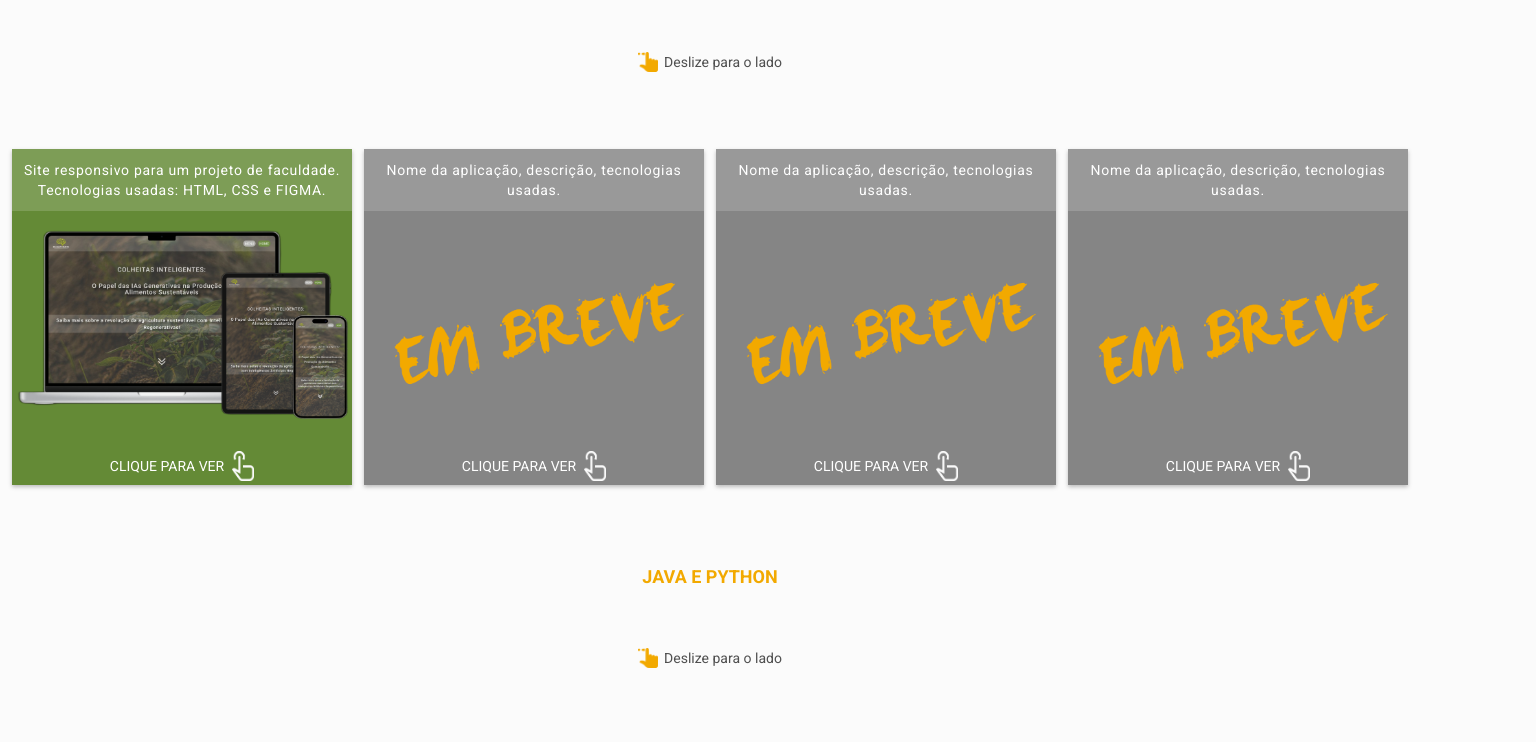
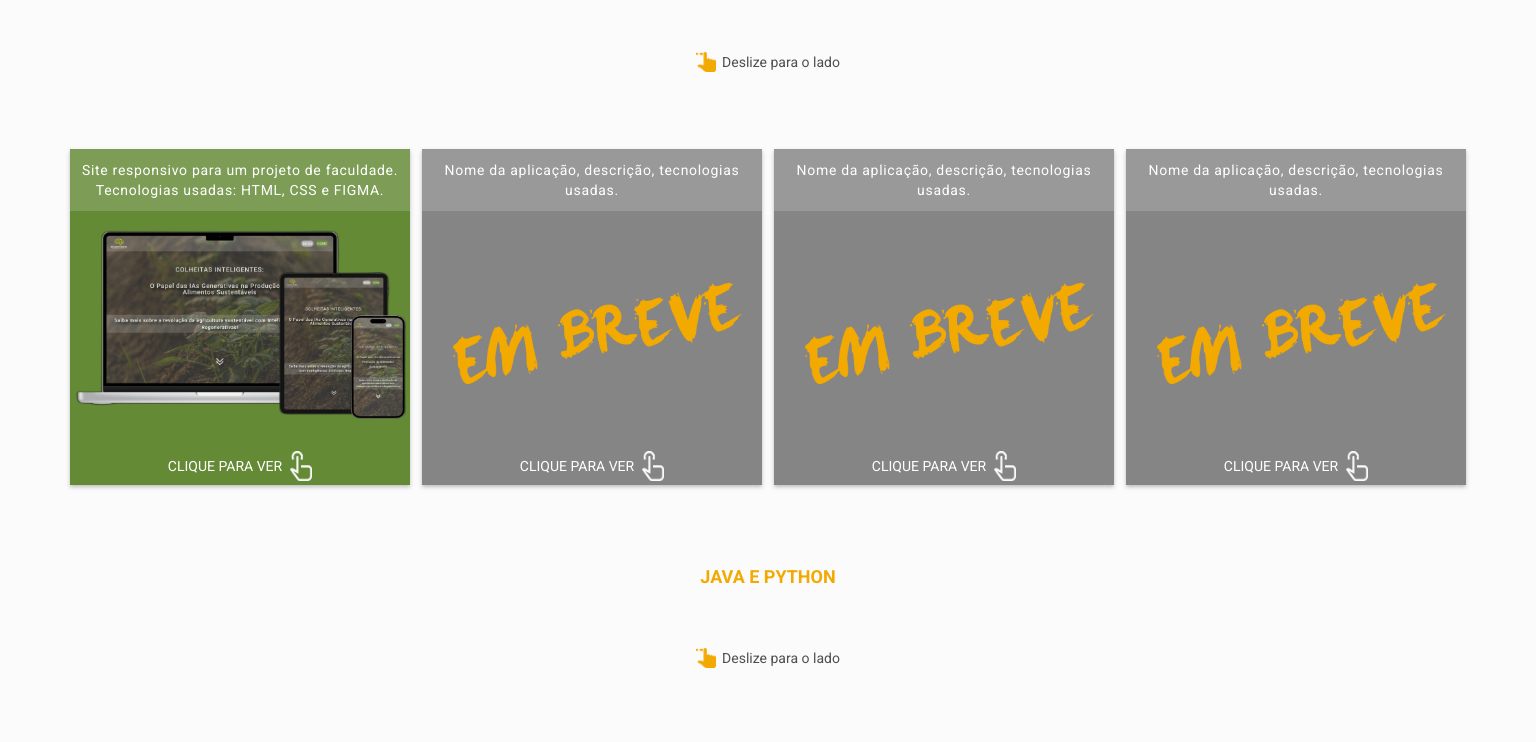
Before and after one commit to Rodrigo-001/Portfolio, a plain HTML site: page index.html in a window 1536 px wide. Shown: the part 2120-2862 px from the top of the page. Drawn offline with Linux system fonts and the light colour scheme.

Commit message:
Corrigido problema de alinhamento de main

```diff
--- a/css/styles.css
+++ b/css/styles.css
@@ -5,12 +5,14 @@ body {
     box-sizing: border-box;
     font-family: 'Roboto', sans-serif;
 }
+
 * {
     box-sizing: border-box;
     margin: 0;
     padding: 0;
     max-width: 100%;
 }
+
 /* ESTILOS PADRÃO */
 body {
     background-color: #fbfbfb;
@@ -18,27 +20,31 @@ body {
     min-width: 320px;
     max-width: 586px;
     flex-direction: column;
-    align-items: flex-start;
 }
+
 /* ESTILOS UNIVERSAIS */
 
 /* TEXTOS */
 h1 {
     font-size: 22px;
 }
+
 h2 {
     font-size: 20px;
     font-weight: 400;
     line-height: 33px
 }
+
 h3 {
     font-size: 18px;
     line-height: 33px;
 }
+
 p,
 a {
     font-size: 14px
 }
+
 /*SEÇÕES COM DISPLAY FLEX*/
 .secao-topo,
 .secao-sobre,
@@ -48,7 +54,8 @@ a {
 .secao-habilidades,
 .secao-projetos,
 .texto-deslize,
-.secao-contato,.links-contato,
+.secao-contato,
+.links-contato,
 .links-contato a,
 footer,
 .links-redes {
@@ -65,6 +72,7 @@ nav a,
 .apresentacao p {
     color: #292D32;
 }
+
 .secao-subtitulo p,
 .texto-do-item>p:nth-child(2),
 .texto-deslize p,
@@ -82,8 +90,8 @@ span {
 .secao-sobre,
 .secao-habilidades,
 .secao-projetos,
-.secao-contato,.links-contato
-footer {
+.secao-contato,
+.links-contato footer {
     text-align: center;
 }
 
@@ -97,9 +105,11 @@ footer {
     background: #F2A900;
     border-radius: 16px;
 }
+
 a {
     text-decoration: none;
 }
+
 .secao-resumo a p,
 .link-curriculo,
 .link-acompanhar p {
@@ -133,14 +143,17 @@ footer {
     right: 0;
     box-shadow: 0px 2px 4px 0px rgba(0, 0, 0, 0.25);
 }
+
 .logotipo {
     width: 91px;
     height: 25px;
     flex-shrink: 0;
 }
+
 .menu-navegacao {
     gap: 28px;
 }
+
 header nav a {
     text-align: center;
     font-style: normal;
@@ -148,6 +161,7 @@ header nav a {
     line-height: normal;
     padding: 2px;
 }
+
 header nav a:hover {
     background-color: #F2A900;
     border-radius: 6px;
@@ -162,6 +176,7 @@ header nav a:hover {
     width: 100%;
     color: #fff;
 }
+
 .capa-escura {
     padding: 0px 42px;
     flex-direction: column;
@@ -169,6 +184,7 @@ header nav a:hover {
     flex: 1 0 0;
     background: rgba(0, 0, 0, 0.62);
 }
+
 .secao-resumo {
     display: flex;
     flex-direction: column;
@@ -194,10 +210,12 @@ h1 {
     align-self: stretch;
     gap: 14px;
 }
+
 .subtitulo img {
     width: 58px;
     height: 18px;
 }
+
 #paragrafo-resumo {
     font-weight: 400;
     line-height: 167%;
@@ -216,13 +234,16 @@ h1 {
     border-radius: 8px;
     box-shadow: 1px 1px 4px 0px rgba(0, 0, 0, 0.25);
 }
+
 .apresentacao p {
     line-height: 23px;
     padding-top: 22px;
 }
+
 span {
     font-weight: bold;
 }
+
 .link-curriculo {
     padding: 8px;
     gap: 10px;
@@ -242,6 +263,7 @@ li,
 .texto-do-item {
     display: flex;
 }
+
 .lista-hardskills,
 .lista-softskills {
     width: 275px;
@@ -255,6 +277,7 @@ li,
     background: #FFF;
     box-shadow: 0px 1px 4px 0px rgba(0, 0, 0, 0.25);
 }
+
 .lista-hardskills li,
 .lista-softskills li {
     justify-content: flex-start;
@@ -262,11 +285,13 @@ li,
     gap: 8px;
     align-self: stretch;
 }
+
 .texto-do-item {
     flex-direction: column;
     justify-content: center;
     align-items: flex-start;
 }
+
 .secao-limitada {
     gap: 32px;
     display: flex;
@@ -279,6 +304,7 @@ li,
     padding-left: 0px;
     padding-right: 0px;
 }
+
 .texto-deslize {
     width: 191px;
     height: 25px;
@@ -297,6 +323,7 @@ li,
 .paragrafo-card {
     display: flex;
 }
+
 .carrosel-de-projetos {
     height: 382px;
     padding: 0px 12px;
@@ -305,6 +332,7 @@ li,
     align-self: stretch;
     overflow: scroll;
 }
+
 .card-projeto {
     min-width: 298px;
     max-width: 340px;
@@ -315,13 +343,16 @@ li,
     box-shadow: 0px 2px 4px 0px rgba(0, 0, 0, 0.25);
     background-color: #858585;
 }
+
 .card-projeto:hover {
     height: 334px;
     box-shadow: 1px 4px 10px;
 }
+
 .agricultura {
     background: #648A36;
 }
+
 .titulo-card {
     padding: 0px 10px;
     justify-content: center;
@@ -331,31 +362,37 @@ li,
     background: rgba(255, 255, 255, 0.16);
     height: 62px;
 }
+
 .titulo-card p,
 .paragrafo-card p {
     color: #fff;
 }
+
 .titulo-card p {
     text-align: center;
     text-shadow: 4px 4px 10px 0px rgba(0, 0, 0, 0.25);
     line-height: 20.046px;
     letter-spacing: 0.7px;
 }
+
 .link-projeto {
     height: 100%;
     flex-direction: column;
     justify-content: space-between;
 }
+
 .paragrafo-card img {
     /*ÍCONE CLIQUE*/
     width: 22px;
 }
+
 .paragrafo-card {
     padding-bottom: 4px;
     justify-content: center;
     align-items: center;
     gap: 8px;
 }
+
 .link-acompanhar {
     padding: 6px 8px;
     gap: 8px;
@@ -365,11 +402,13 @@ li,
 .secao-contato {
     box-shadow: 1px 1px 4px 0px rgba(0, 0, 0, 0.25);
 }
-.links-contato{
+
+.links-contato {
     flex-wrap: wrap;
     gap: 22px;
     padding: 32px 0;
 }
+
 .links-contato a {
     flex-direction: column;
     height: 138.333px;
@@ -392,9 +431,11 @@ li,
 footer {
     gap: 56px;
 }
+
 footer h2 {
     font-weight: bold;
 }
+
 .secao-rodape {
     display: flex;
     flex-direction: column;
@@ -403,9 +444,11 @@ footer h2 {
     gap: 22px;
     align-self: stretch;
 }
+
 .links-redes {
     gap: 32px;
 }
+
 .fonte-menor {
     font-size: 10px;
 }
@@ -418,6 +461,7 @@ footer h2 {
         min-width: 587px;
         max-width: 1280px;
     }
+
     /* sobrescreve o espaçamento do paragrafo para a imagem de perfil */
     .apresentacao p {
         padding-top: 0px;
@@ -464,12 +508,14 @@ footer h2 {
         min-width: 1281px;
         max-width: 100%;
     }
+
     /* elementos do topo dispostos em linha */
     .secao-topo {
         flex-direction: row;
         justify-content: space-between;
         padding: 0 12px;
     }
+
     /* elementos da seção apresentação ficarão dispostos horizontalmente */
     .apresentacao {
         display: flex;
@@ -478,20 +524,30 @@ footer h2 {
         align-items: center;
         gap: 32px;
     }
+
     .secao-habilidades {
         padding: 86px 0;
         gap: 62px;
     }
+
     /* listas de skills ficarão dispostas horizontalmente */
     .secao-limitada {
         display: flex;
         flex-direction: row;
     }
+
     /* ESPAÇO INTERNO E DISTANCIA ENTRE ITENS */
     .secao-sobre,
     .secao-habilidades,
     .secao-projetos,
-    .secao-contato,.links-contato,footer {
+    .secao-contato,
+    .links-contato,
+    footer {
         gap: 52px;
     }
+    /* ALTERA O ALINHAMENTO PARA CENTER EM TELAS GRANDES */
+    .carrosel-de-projetos {
+        align-self: center;
+
+    }
 }
```
